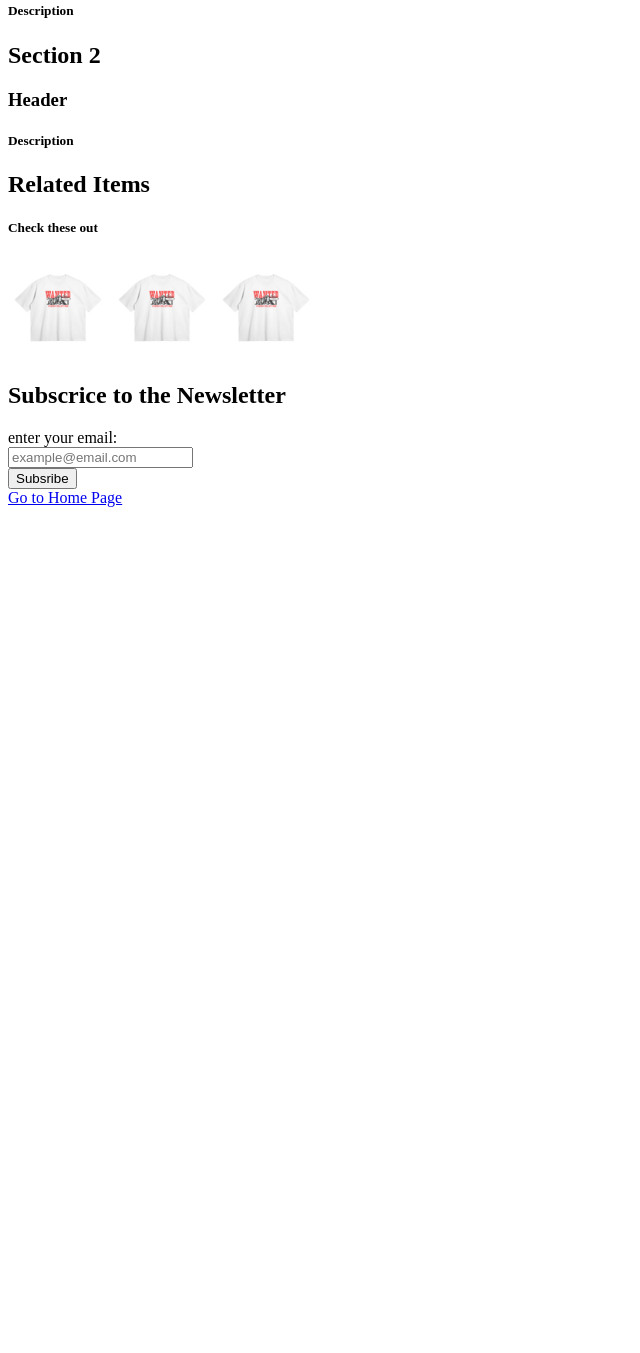
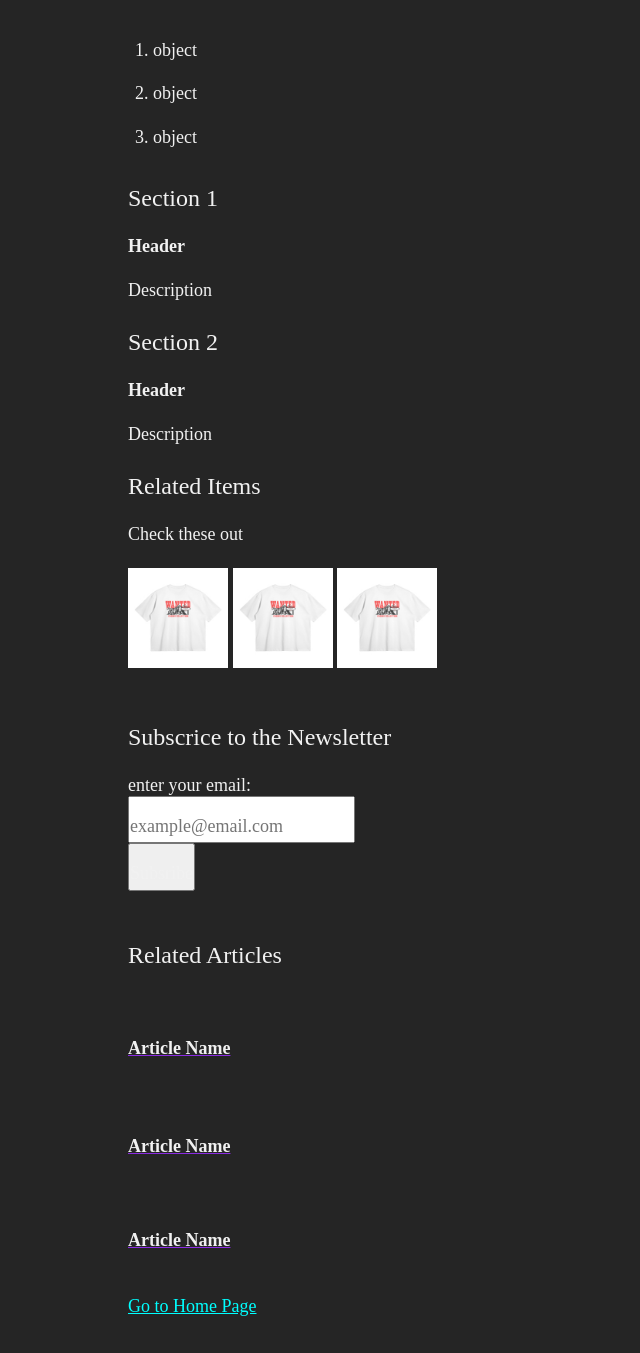
Before and after one commit to DanielMcCroskey/Esports_Website, a plain HTML site: page blog.html in a window 1280 px wide. Shown: the part 308-1661 px from the top of the page, without its empty margins (0-640 px from the left). Before the commit the page ends 823 px from the top, so only its background shows below. Drawn offline with Linux system fonts and the light colour scheme; a web font is replaced by a local one.

Commit message:
added css

```diff
--- /dev/null
+++ b/Assets/Styles/Styles.css
@@ -0,0 +1,57 @@
+*{
+    margin: 0;
+    padding: 0;
+    color: rgb(241, 241, 241);
+    font-family: "Anek Latin";
+    font-size: 18px;
+    padding-top: 1em;
+    padding-bottom: .25em;
+}
+
+
+body{
+    background-color: rgb(37, 37, 37);
+    width: 80%;
+    margin: auto;
+}
+
+h1{
+    font-weight: 800;
+    font-size: 28px;
+
+}
+
+h2{
+    font-weight: 300;
+    font-size: 24px;
+}
+
+h4{
+    font-weight: 200;
+    font-size: 20px;
+
+}
+
+h5{
+    font-weight: 100;
+    font-size: 18;
+
+}
+
+a{
+    color: aqua;
+
+}
+
+a:hover{
+    color: blue;
+
+}
+
+a:visited{
+    color: blueviolet;
+}
+
+ul,ol{
+    margin-left: 25px;
+}
--- a/blog.html
+++ b/blog.html
@@ -4,6 +4,12 @@
     <meta charset="UTF-8">
     <meta name="viewport" content="width=device-width, initial-scale=1.0">
     <title>Blog</title>
+
+    <link rel="preconnect" href="https://fonts.googleapis.com">
+<link rel="preconnect" href="https://fonts.gstatic.com" crossorigin>
+<link href="https://fonts.googleapis.com/css2?family=Anek+Latin:wght@100..800&display=swap" rel="stylesheet">
+
+<link rel="stylesheet" href=assets/styles/styles.css>
 </head>
 <body>
     <header>
@@ -14,8 +20,7 @@
                 <h1>Article Name Place Holder</h1>
                 <h5>Description</h5>
                 <h2>Table of Contents</h2>
-                    <h5><ol>
-                        <li>object</li>
+                    <h5><ol> <li>object</li>
                         <li>object</li>
                         <li>object</li>
                     </h5></ol>
@@ -39,6 +44,29 @@
                     <button>Subsribe</button>
                 </form>
             </section>
+            <section>
+                <h2>Related Articles</h2>
+                <article>
+                    <a href="">
+                    <img src=""><br>
+                    <h3>Article Name</h3></a>
+                </article>
+            </section>
+            <article>
+                <a href="">
+                <img src=""><br>
+                <h3>Article Name</h3></a>
+            </article>
+        </section>
+        <article>
+            <a href="">
+            <img src=""><br>
+            <h3>Article Name</h3></a>
+        </article>
+    </section>
+
+
+
     <header>
         <footer>
 
```
